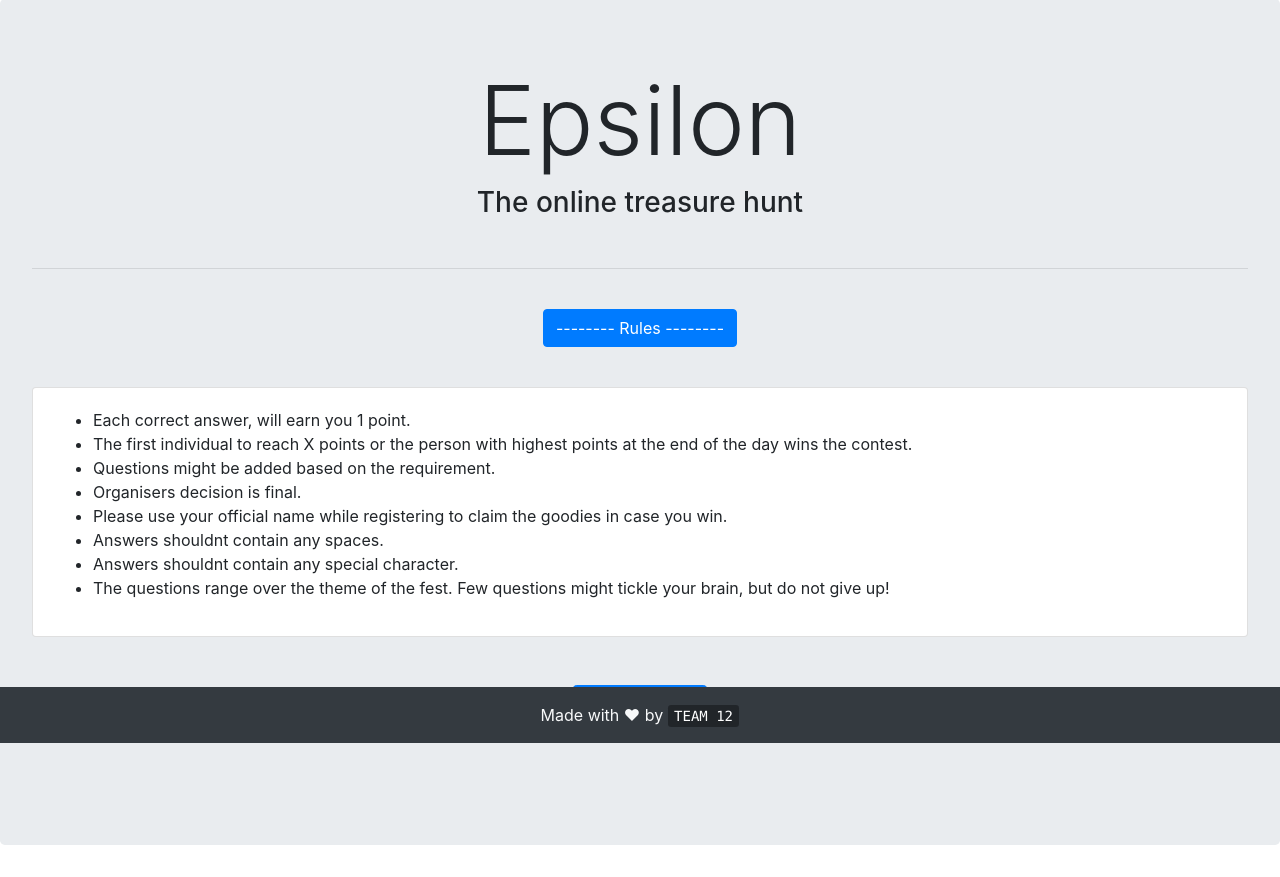
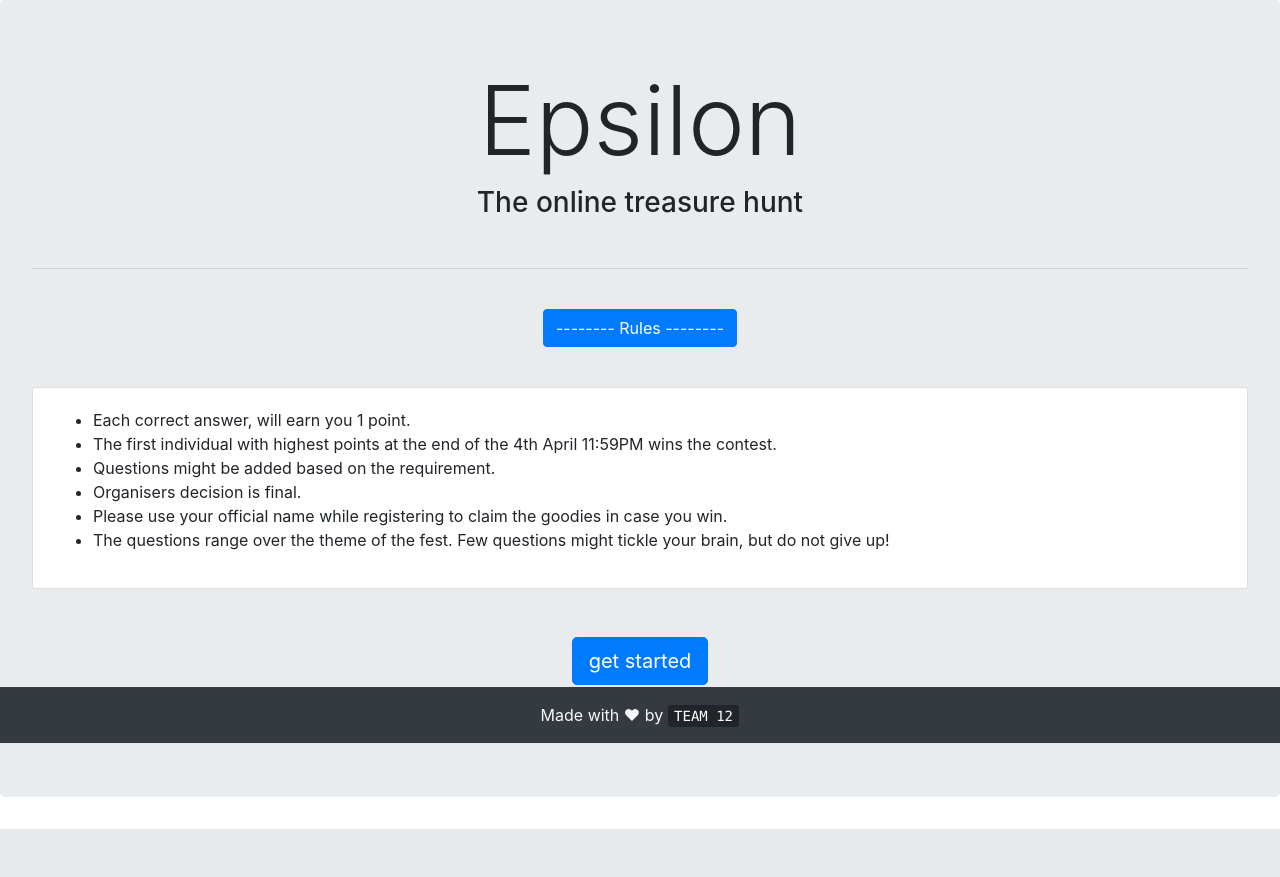
Before and after one commit to EagleCoder404/epsilon, a PHP site: page / in a window 1280 px wide, after a click on "-------- Rules --------". Shown: the part 57-934 px from the top of the page. After the commit the page ends 886 px from the top, so only its background shows below. Run offline with PHP 8.4, Linux system fonts and the light colour scheme.

Commit message:
Update index.php

```diff
--- a/index.php
+++ b/index.php
@@ -107,27 +107,12 @@
 
 
             <li>Each correct answer, will earn you 1 point.</li>
+            <li>The first individual with highest points at the end of the 4th April 11:59PM wins the contest.</li>
+            <li>Questions might be added based on the requirement.</li>
+            <li>Organisers decision is final.</li>
+            <li>Please use your official name while registering to claim the goodies in case you win. </li>
 
-
-                            <li>The first individual to reach X points or the person with highest points at the end of the day wins the contest.</li>
-
-
-                            <li>Questions might be added based on the requirement.</li>
-
-
-                            <li>Organisers decision is final.</li>
-
-
-                            <li>Please use your official name while registering to claim the goodies in case you win. </li>
-
-
-                            <li>Answers shouldnt contain any spaces. </li>
-
-
-                            <li>Answers shouldnt contain any special character. </li>
-
-
-                            <li>The questions range over the theme of the fest. Few questions might tickle your brain, but do not give up!</li>
+            <li>The questions range over the theme of the fest. Few questions might tickle your brain, but do not give up!</li>
 
 
                  </ul>
```
